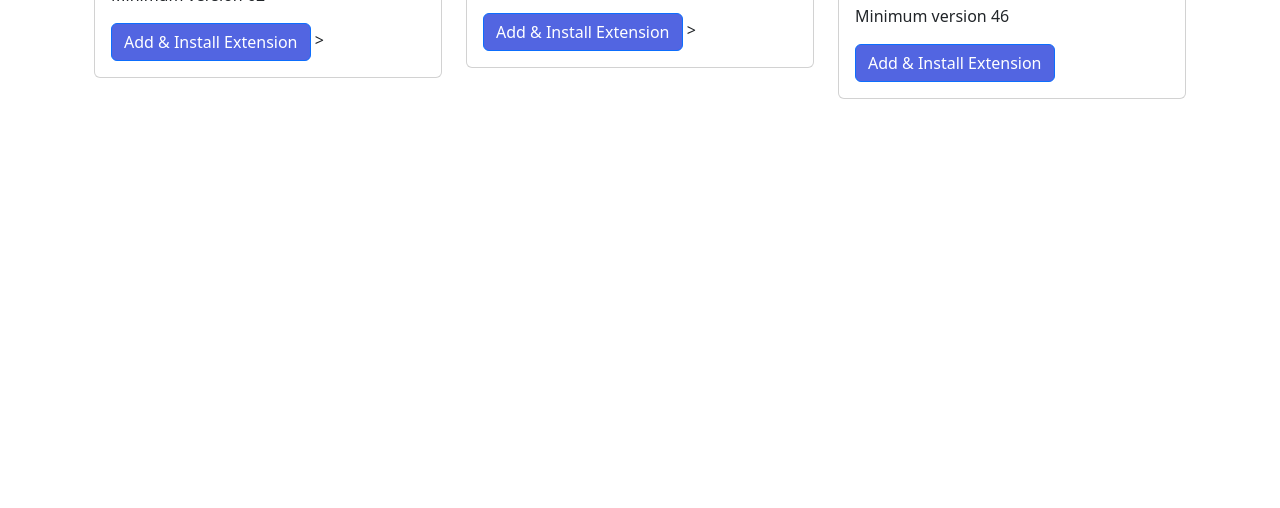
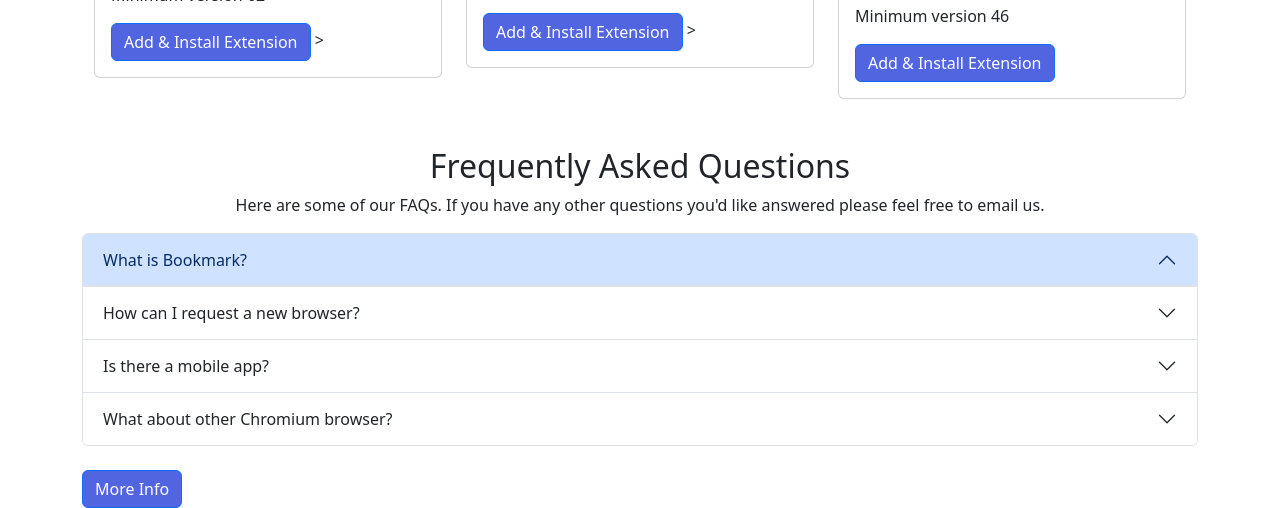
Before and after one commit to LucasFeli/S1.2.-Bootstrap-SASS, a website: page index.html in a window 1280 px wide. Shown: the part 1673-2181 px from the top of the page. Before the commit the page ends 1772 px from the top, so only its background shows below. Drawn offline with Linux system fonts and the light colour scheme; files whose address does not match are found by name.

Commit message:
Agregando acordeon Ejercico 4

```diff
--- a/index.html
+++ b/index.html
@@ -164,10 +164,11 @@
                 <div class="card-body card-content-small">
                   <h5 class="card-title">Add to Chrome</h5>
                   <p class="card-text">Minimum version 62</p>
-                  <a href="#" class="btn btn-primary " id="chrome"
+                  <a href="#" class="btn btn-primary" id="chrome"
                     >Add & Install Extension</a
                   >
-                  > <!--color primario modificado con id-->
+                  >
+                  <!--color primario modificado con id-->
                 </div>
               </div>
             </div>
@@ -183,10 +184,11 @@
                 <div class="card-body">
                   <h5 class="card-title">Add to Firefox</h5>
                   <p class="card-text">Minimum version 55</p>
-                  <a href="#" class="btn btn-primary " id="chrome"
+                  <a href="#" class="btn btn-primary" id="chrome"
                     >Add & Install Extension</a
                   >
-                  > <!--color primario modificado con id-->
+                  >
+                  <!--color primario modificado con id-->
                 </div>
               </div>
             </div>
@@ -202,12 +204,89 @@
                 <div class="card-body">
                   <h5 class="card-title">Add to Opera</h5>
                   <p class="card-text">Minimum version 46</p>
-                  <a href="#" class="btn btn-primary " id="chrome"
+                  <a href="#" class="btn btn-primary" id="chrome"
                     >Add & Install Extension</a
-                  > <!--color primario modificado con id-->
+                  >
+                  <!--color primario modificado con id-->
                 </div>
               </div>
             </div>
+          </div>
+        </div>
+        <div class="row">
+          <div class="col text-center">
+            <article class="mt-5">
+              <h2>Frequently Asked Questions</h2>
+              <p>
+                Here are some of our FAQs. If you have any other questions you'd
+                like answered please feel free to email us.
+              </p>
+            </article>
+          </div>
+
+          <!-- Accordion -->
+          <div class="accordion" id="accordionFAQ">
+            <div class="accordion-item">
+              <h2 class="accordion-header" id="headingOne">
+                <button
+                  class="accordion-button"
+                  type="button"
+                  data-bs-toggle="collapse"
+                  data-bs-target="#collapseOne"
+                  aria-expanded="true"
+                  aria-controls="collapseOne"
+                >
+                  What is Bookmark?
+                </button>
+              </h2>
+            </div>
+            <div class="accordion-item">
+              <h2 class="accordion-header" id="headingTwo">
+                <button
+                  class="accordion-button collapsed"
+                  type="button"
+                  data-bs-toggle="collapse"
+                  data-bs-target="#collapseTwo"
+                  aria-expanded="false"
+                  aria-controls="collapseTwo"
+                >
+                  How can I request a new browser?
+                </button>
+              </h2>
+            </div>
+            <div class="accordion-item">
+              <h2 class="accordion-header" id="headingTwo">
+                <button
+                  class="accordion-button collapsed"
+                  type="button"
+                  data-bs-toggle="collapse"
+                  data-bs-target="#collapseTwo"
+                  aria-expanded="false"
+                  aria-controls="collapseTwo"
+                >
+                  Is there a mobile app?
+                </button>
+              </h2>
+            </div>
+            <div class="accordion-item">
+              <h2 class="accordion-header" id="headingTwo">
+                <button
+                  class="accordion-button collapsed"
+                  type="button"
+                  data-bs-toggle="collapse"
+                  data-bs-target="#collapseTwo"
+                  aria-expanded="false"
+                  aria-controls="collapseTwo"
+                >
+                  What about other Chromium browser?
+                </button>
+              </h2>
+            </div>
+          </div>
+
+          <!-- Botón de más información -->
+          <div class="mt-4">
+            <a href="#" class="btn btn-primary" id="chrome">More Info</a>
           </div>
         </div>
       </div>
```
